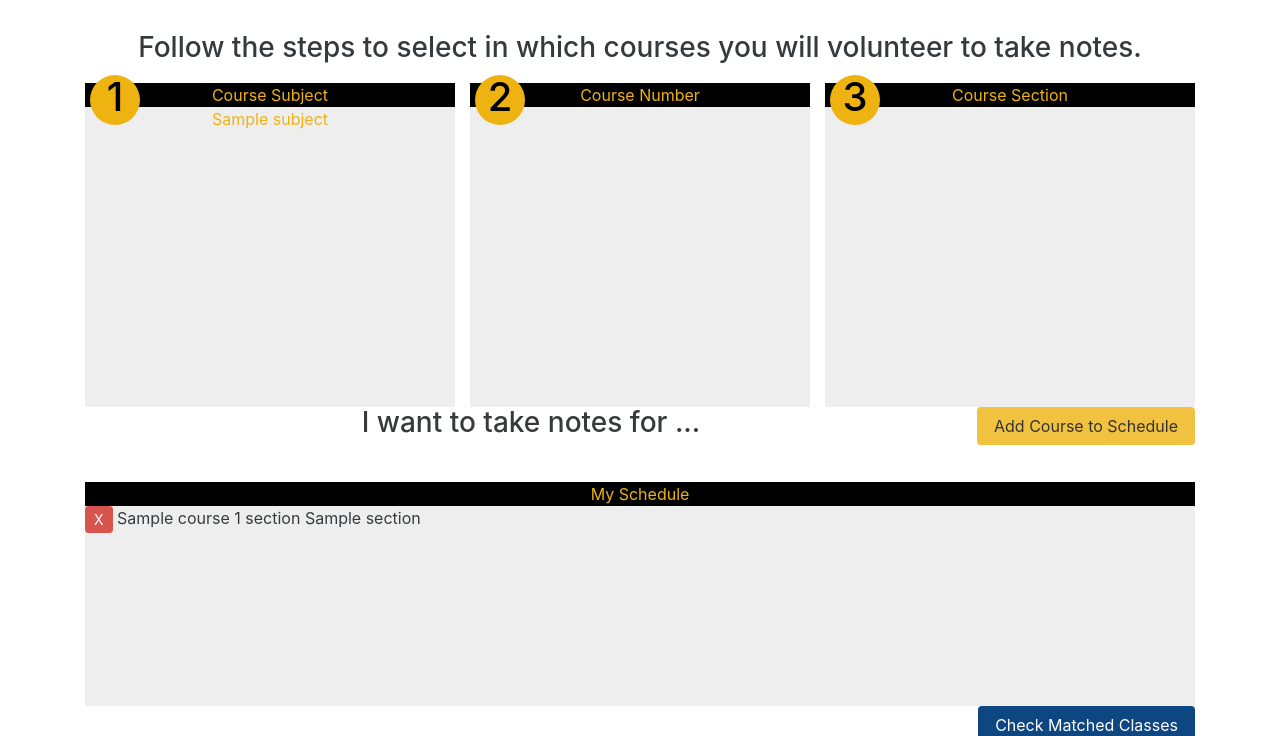
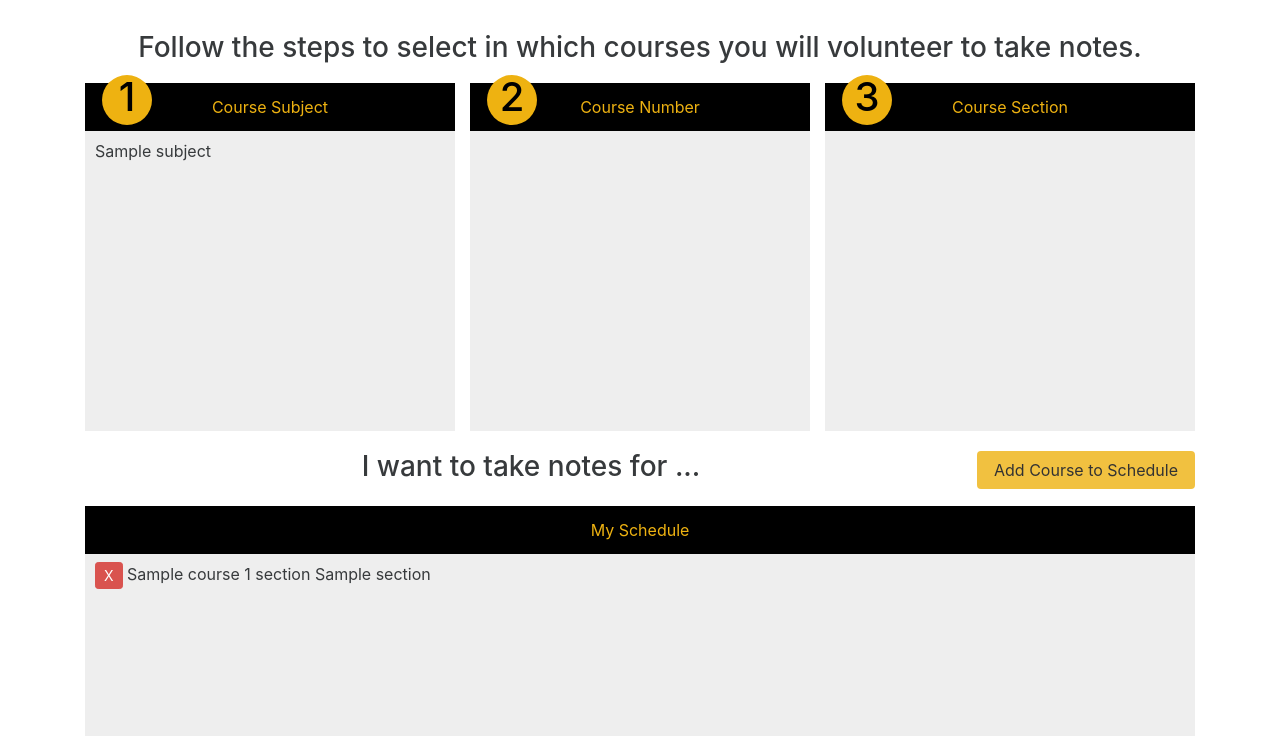
Before and after one commit to JuniorDesign/gt-scribe, a Flask app: template scribe/templates/enrollment.html in a window 1280 px wide. Shown: the part 91-827 px from the top of the page. Run offline with Flask 2, Linux system fonts and the light colour scheme; the template is opened without the code that fills it: most values are stand-ins (such as "Sample title", 1, 10 or a date in 2020); some libraries are stand-ins or nearby versions; grey boxes are pictures that could not be loaded.

Commit message:
putting padding into the selections

```diff
--- a/scribe/static/styles/select-courses.css
+++ b/scribe/static/styles/select-courses.css
@@ -17,16 +17,16 @@
 	display: block;
 	color: rgb(238, 178, 17); /*georgia tech yellow*/
 	background-color: black;
-	/*padding: 12px;*/
+	padding: 12px;
 	text-align: center;
 }
 
 .titleBlock .step{
-	/*padding: 12px;*/
 	z-index: 999;
 	position: relative;
 }
 
+/*the 123 circles*/
 .titleBlock h1{
 	display: block;
 	color: black;
@@ -38,11 +38,10 @@
 	border-radius: 50%;
 	position: absolute;
 	margin-left: 5px;
-	margin-top: -8px;
+	margin-top: -20px; /*the more negative this number, the higher up the circle will go*/
 }
 
 .scroll {
-	/*width: 100%;*/
 	height: 300px;
 	overflow: scroll;
 	display: block;
@@ -57,18 +56,10 @@
 	text-align: center;
 }
 
-.courseSubject, .courseNumber {
-	/*margin-right: 3%;*/
+.subject, .number, .section, .enrolledCourse{
+	padding-left: 10px;
+	padding-top: 5px;
 }
-
-/*.selectedCourseBlock {
-	height: 60px;
-	display:block;
-	margin: auto;
-	padding: 5px;
-	clear: both;
-	vertical-align: text-bottom;
-}*/
 
 .selectedCourseBlock {
 	height: 75px;
@@ -92,7 +83,6 @@
 }
 
 .mySchedule {
-	/*width: 55%;*/
 	margin: auto;
 	/*min-height: 200px;*/
 	/*background-color: rgb(169, 170, 174);*/
@@ -113,7 +103,7 @@
 }*/
 
 .scroll {
-	/*padding: 3px 0;*/
+	padding: 3px 0;
 }
 
 .enrolledCourse {
--- a/scribe/templates/partials/enroll-courses-template.html
+++ b/scribe/templates/partials/enroll-courses-template.html
@@ -64,10 +64,11 @@
 <div class="container-fluid">
             <div class="row">
                 <div class="col-sm-4 courseSubject block">
-                    <div id="matches"><!--span-->
+                    <div id="matches">
                         <div class="titleBlock">
 							<h1>1</h1>
 							<div class="step">Course Subject</div>
+						</div>
 						<div class="scroll">
 							{% for subject in subjects %}
 							<!--loop.index0 starts at index 0, loop.index starts at 1-->
@@ -75,32 +76,33 @@
 							{% endfor %}
 						</div>
                     </div>
-                    <!--/span--></div>
                 </div>
 
                 <div class="col-sm-4 courseNumber block">
-                    <div id="unmatched"><!--span-->
+                    <div id="unmatched">
                         <div class="titleBlock">
 							<h1>2</h1>
 							<div class="step">Course Number</div>
+						</div>
 						<div class="scroll">
 						</div>
+
                     </div>
-                    <!--/span--></div>
                 </div>
 
                 <div class="col-sm-4 courseSection block">
-                    <div id="unmatched"><!--span-->
+                    <div id="unmatched">
                         <div class="titleBlock">
 							<h1>3</h1>
 							<div class="step">Course Section</div>
+						</div>
 						<div class="scroll">
 						</div>
+
                     </div>
-                    <!--/span--></div>
                 </div>
 
-                <div class="col-sm-12 selectedCourseBlock block" style="padding: 0px">
+                <div class="col-sm-12 block selectedCourseBlock" style="padding-left: 0px; padding-right: 0px">
                 	<div class="currCourse">
 						<h3>
 							I want to {% if userType == "REQUESTER" %} receive{% else %} take{% endif %} notes for
```
Lines whose indentation alone changed are shown as unchanged.
